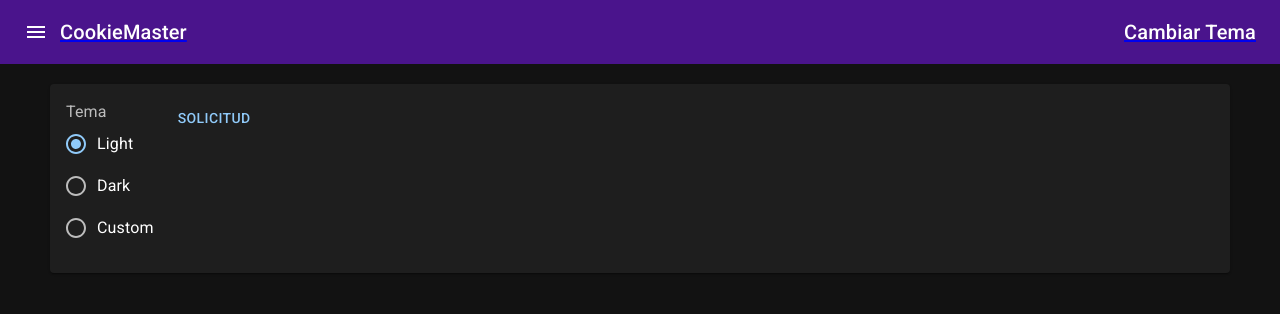
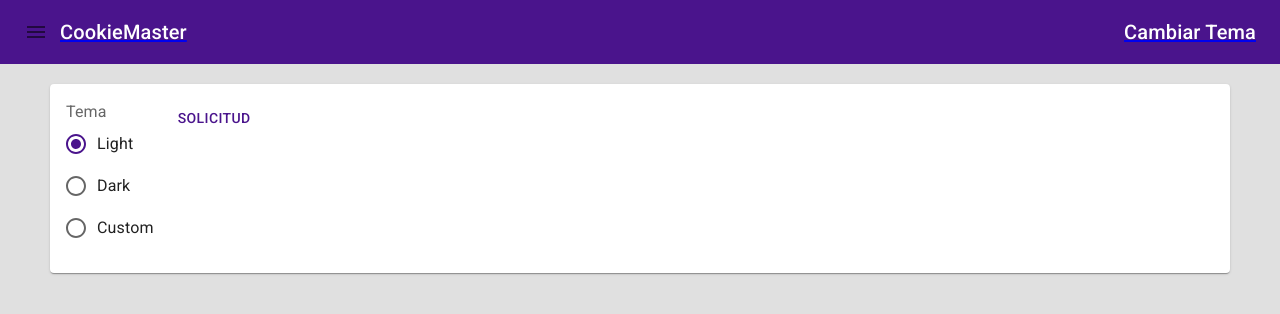
Before and after one commit to erc83/nextjs-cookie-master-app, a Next.js app: page /theme-change in a window 1280 px wide. Shown: the top 314 px of the page. Built offline with nearby package versions, Linux system fonts and the light colour scheme.

Commit message:
termino de app, aplicando el cambio de tema

```diff
--- a/pages/_app.tsx
+++ b/pages/_app.tsx
@@ -1,13 +1,36 @@
+import { useEffect, useState } from 'react';
 import { AppContext, AppProps } from 'next/app'
-import { CssBaseline, ThemeProvider } from '@mui/material'
+import { CssBaseline, Theme, ThemeProvider } from '@mui/material'
 import { darkTheme, lightTheme, customTheme } from '../themes'
+import Cookies from 'js-cookie';
 
-function MyApp({ Component, pageProps, ...rest }: AppProps) {
+interface Props extends AppProps {
+  themeCookie: string;
+}
 
-  console.log({ rest })
+//function MyApp({ Component, pageProps, ...rest }: AppProps) {
+function MyApp({ Component, pageProps, themeCookie }: Props) {
+  //console.log({ rest })
+  //console.log({ themeCookie })  // ya se que tengo el tema con el getInitialProps que ahora es undefined por el uso
+
+  const [currentTheme, setCurrentTheme] = useState( lightTheme )
+
+  useEffect(() => {
+    const cookieTheme = Cookies.get('themeCookie') || 'light'   // -> la cambiamos abajo
+    //const currentTheme:Theme = cookieTheme === 'light'
+    const selectedTheme:Theme = cookieTheme === 'light'      // cambiamos el nombre
+      ? lightTheme
+      : ( cookieTheme === 'dark' )
+        ? darkTheme
+        : customTheme
+
+    setCurrentTheme( selectedTheme )
+  }, [])
+
 
   return (
-    <ThemeProvider theme={ darkTheme} >
+    <ThemeProvider theme={ currentTheme } >
+
       <CssBaseline />
 
       <Component {...pageProps} />
@@ -15,7 +38,7 @@ function MyApp({ Component, pageProps, ...rest }: AppProps) {
     </ThemeProvider>
   )
 }
-
+/*   No se utiliza para no perder la generacion de paginas estaticas
 // podemos usar funciones ES5 o ES6 flechas ||    appContext puede ser ctx, es de tipo AppContext de next/app
 MyApp.getInitialProps = async ( appContext: AppContext ) => {
 
@@ -29,6 +52,6 @@ MyApp.getInitialProps = async ( appContext: AppContext ) => {
   return {
     themeCookie: validThemes.includes( themeCookie ) ? themeCookie : 'dark',
   }
-}
+} */
 
 export default MyApp
--- a/pages/api/hello.ts
+++ b/pages/api/hello.ts
@@ -6,7 +6,7 @@ type Data = {
 
 export default function handler(req: NextApiRequest, res: NextApiResponse<Data>) {
 
-    console.log( req.cookies )    // para obtener las cookies en la restfullapi
+    // console.log( req.cookies )    // para obtener las cookies en la restfullapi
 
     res.status(200).json({
         name: 'John Doe',
--- a/pages/theme-change.tsx
+++ b/pages/theme-change.tsx
@@ -20,7 +20,7 @@ const ThemeChangePage: FC<Props> = ( { themeCookie } ) => {
     const onThemeChange = ( event: ChangeEvent<HTMLInputElement> ) => {
         const selectedTheme = event.target.value
 
-        console.log({ selectedTheme })
+        // console.log({ selectedTheme })
 
         setCurrentTheme( selectedTheme )
 
@@ -31,14 +31,13 @@ const ThemeChangePage: FC<Props> = ( { themeCookie } ) => {
 
     const onClickAxios = async () => {
         const resp = await axios.get('/api/hello')
-
-        console.log(resp.data)
-
+        location.reload()
+        // console.log(resp.data)
     }
 
     useEffect(() => {
-        console.log( 'LocalStorage:', localStorage.getItem('theme'))
-        console.log( 'Cookies:', Cookies.get('themeCookie'))    // otra manera de leer la cookies y no depende de que el servidor envie la cookie
+        // console.log( 'LocalStorage:', localStorage.getItem('theme'))
+        // console.log( 'Cookies:', Cookies.get('themeCookie'))    // otra manera de leer la cookies y no depende de que el servidor envie la cookie
     }, [])
 
     return (
```
Also changed, not shown: pages/layout.tsx (+6 -6 lines), 1 other file (tests, documents, lock files or other folders).
